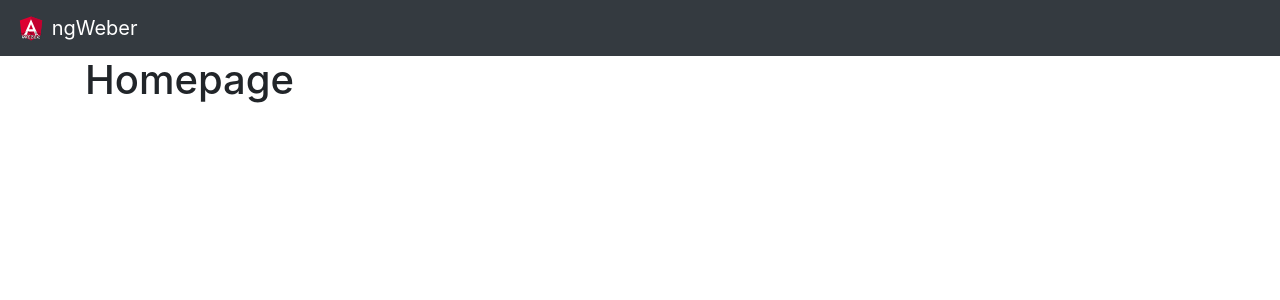
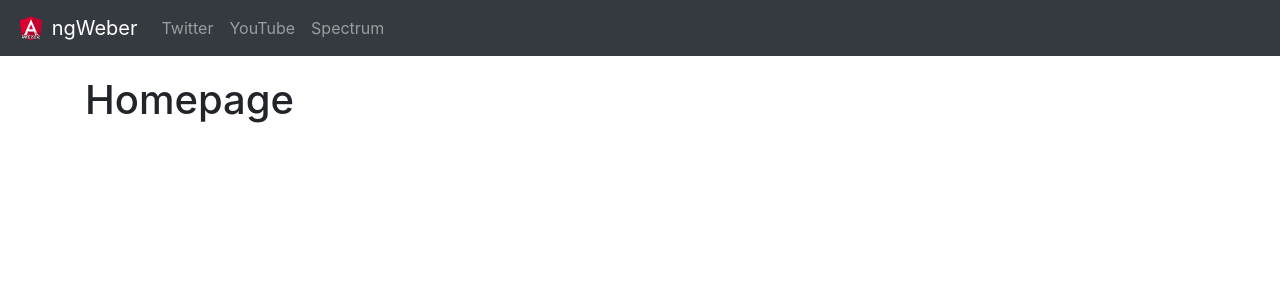
Before and after one commit to pjlamb12/ngweber.dev, an Angular app: page / in a window 1280 px wide. Shown: the top 300 px of the page. Built offline with nearby package versions, Linux system fonts and the light colour scheme.

Commit message:
#1 added other links for main nav

```diff
--- a/angular.json
+++ b/angular.json
@@ -24,7 +24,10 @@
 						"tsConfig": "src/tsconfig.app.json",
 						"assets": ["src/favicon.ico", "src/assets"],
 						"styles": ["./node_modules/bootstrap/dist/css/bootstrap.min.css", "src/styles.scss"],
-						"scripts": ["./node_modules/bootstrap/dist/js/bootstrap.min.js"],
+						"scripts": [
+							"./node_modules/jquery/dist/jquery.min.js",
+							"./node_modules/bootstrap/dist/js/bootstrap.min.js"
+						],
 						"es5BrowserSupport": true
 					},
 					"configurations": {
--- a/package.json
+++ b/package.json
@@ -21,6 +21,7 @@
     "@angular/router": "~7.2.0",
     "bootstrap": "^4.3.1",
     "core-js": "^2.5.4",
+    "jquery": "^3.3.1",
     "rxjs": "~6.3.3",
     "tslib": "^1.9.0",
     "zone.js": "~0.8.26"
--- a/src/app/layout/main-nav/main-nav.component.html
+++ b/src/app/layout/main-nav/main-nav.component.html
@@ -1,7 +1,30 @@
 <!-- Image and text -->
-<nav class="navbar navbar-dark bg-dark">
+<nav class="navbar navbar-expand-lg navbar-dark bg-dark">
 	<a class="navbar-brand" [routerLink]="['/']" routerLinkActive="router-link-active">
 		<img src="/assets/images/ngWeber.svg" width="30" class="d-inline-block align-top" alt="" />
-		ngWeber
-	</a>
+		ngWeber </a
+	><button
+		class="navbar-toggler"
+		type="button"
+		data-toggle="collapse"
+		data-target="#navbarNav"
+		aria-controls="navbarNav"
+		aria-expanded="false"
+		aria-label="Toggle navigation"
+	>
+		<span class="navbar-toggler-icon"></span>
+	</button>
+	<div class="collapse navbar-collapse" id="navbarNav">
+		<ul class="navbar-nav">
+			<li class="nav-item">
+				<a class="nav-link" href="https://www.twitter.com/ng_weber">Twitter</a>
+			</li>
+			<li class="nav-item">
+				<a class="nav-link" href="https://www.youtube.com/channel/UC9K-mQTazJCDs-8zervFLKA">YouTube</a>
+			</li>
+			<li class="nav-item">
+				<a class="nav-link" href="https://spectrum.chat/ngweber">Spectrum</a>
+			</li>
+		</ul>
+	</div>
 </nav>
--- a/src/styles.scss
+++ b/src/styles.scss
@@ -1 +1,4 @@
 /* You can add global styles to this file, and also import other style files */
+.container {
+	margin-top: 20px;
+}
```
Also changed, not shown: 1 other file (tests, documents, lock files or other folders).
